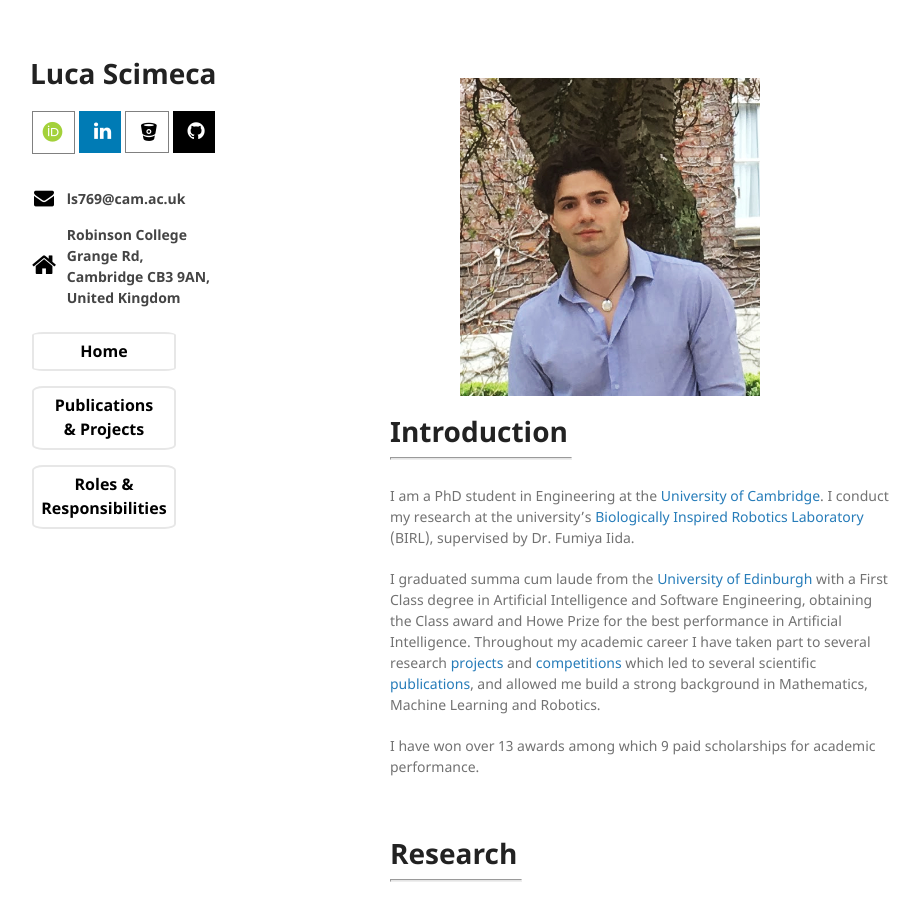
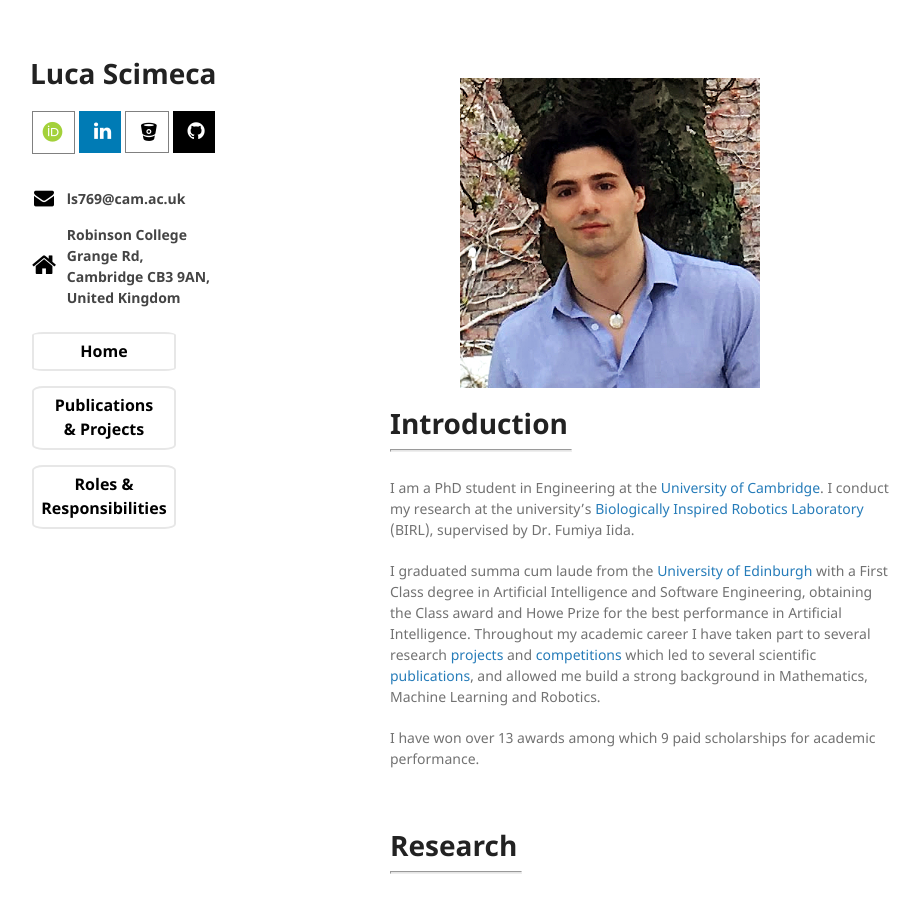
Before and after one commit to lucascimeca/lucascimeca.github.io, a Jekyll site: the page built from index.md, in a window 1280 px wide and 900 px high. Shown: the whole window, without its empty margins (180-1100 px from the left). Built offline with Jekyll 4.4.1, drawn with Linux system fonts in a browser that asks for light colours; nearby versions of some CDN libraries; some web fonts are replaced; the repository's description, which GitHub fills in, is left out.

Commit message:
Update index.md

```diff
--- a/index.md
+++ b/index.md
@@ -5,7 +5,7 @@ layout: default
 <link rel="stylesheet" href="{{ '/assets/css/style.css?v=' | append: site.github.build_revision | relative_url }}">
 
 <p id="-intro_img" style="padding-top: 20px; padding-left: 5em">
-  <img src="/docs/Luca Scimeca - Photo.JPG" align="center" height="318" width="300">
+  <img src="/docs/Luca Scimeca - Photo2.JPG" align="center" height="310" width="300">
 </p>
 
 # [](#Intro) Introduction
```
